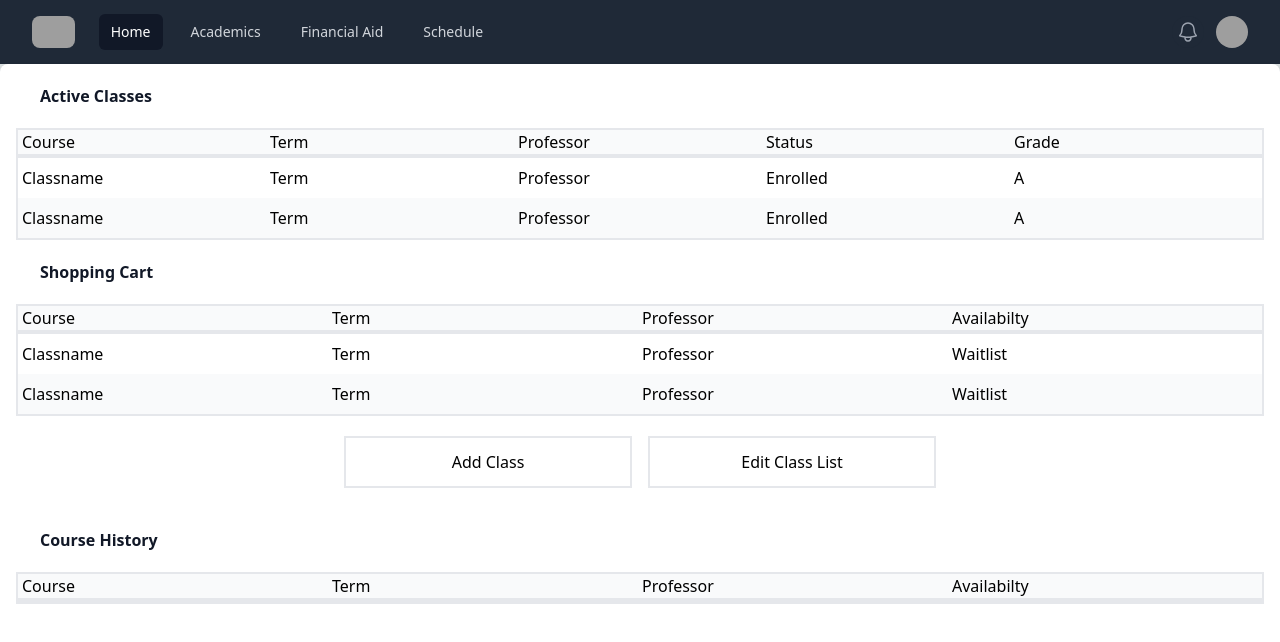
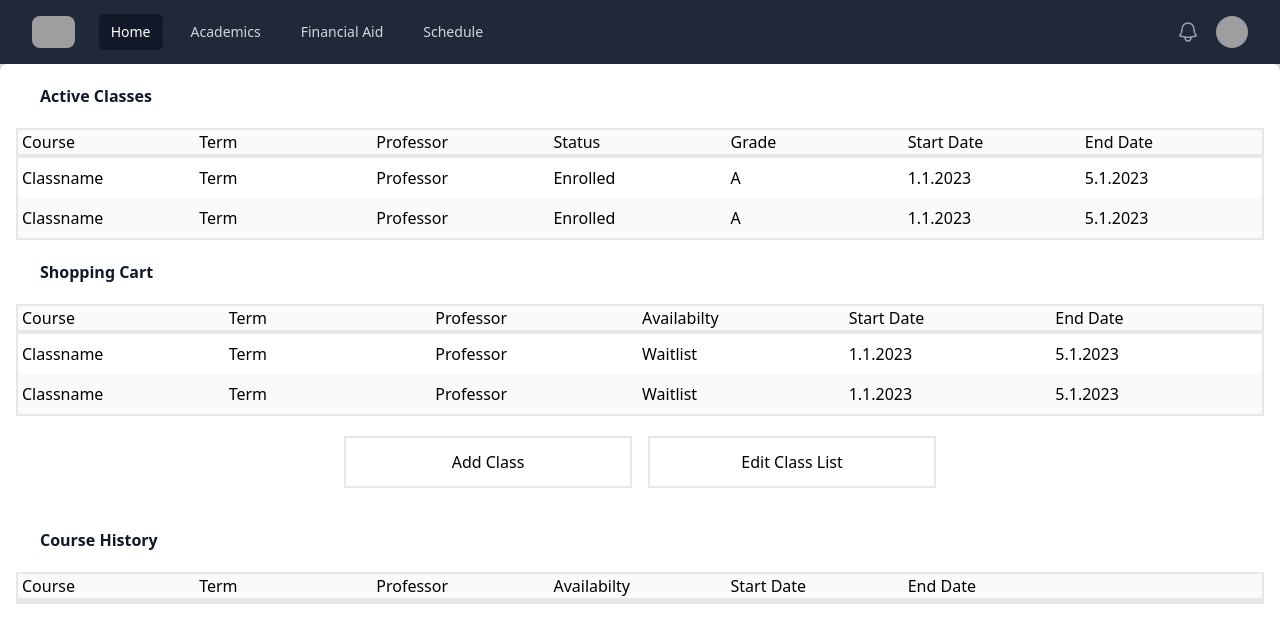
Before and after one commit to YazanSalem/PAWsRenovationNextJS, a Next.js app in the folder paws-renovation/: page /academics in a window 1280 px wide. Shown: the top 642 px of the page. Built offline with nearby package versions, Linux system fonts and the light colour scheme; grey boxes are pictures that could not be loaded.

Commit message:
Added start date and end date

```diff
--- a/paws-renovation/app/academics/page.tsx
+++ b/paws-renovation/app/academics/page.tsx
@@ -1,6 +1,6 @@
 import Footer from '../components/footer'
 import Navbar from "../components/navbar"
-
+// Class Start time - Class End time (24 hour format)
 export default function Academics(){
     return(
         <>
@@ -11,7 +11,7 @@ export default function Academics(){
             </div>
             <div className="border-2 border-gray-200">
                     <div className="border-b-4 border-thick border-black-100">
-                        <div className="bg-gray-50 px-12 py-0 sm:grid sm:grid-cols-5 sm:gap-1 sm:px-1">
+                        <div className="bg-gray-50 px-12 py-0 sm:grid sm:grid-cols-7 sm:gap-1 sm:px-1">
                             <dt className="text-medium font-medium text-black-500">Course</dt>
 
                             <dt className="text-medium font-medium text-black-500">Term</dt>
@@ -21,10 +21,14 @@ export default function Academics(){
                             <dt className="text-medium font-medium text-black-500">Status</dt>
 
                             <dt className="text-medium font-medium text-black-500">Grade</dt>
+
+                            <dt className="text-medium font-medium text-black-500">Start Date</dt>
+
+                            <dt className="text-medium font-medium text-black-500">End Date</dt>
                         </div>
                     </div>
                     <div>
-                        <div className="bg-teal bg-opacity-25 px-12 py-2 sm:grid sm:grid-cols-5 sm:gap-1 sm:px-1">
+                        <div className="bg-teal bg-opacity-25 px-12 py-2 sm:grid sm:grid-cols-7 sm:gap-1 sm:px-1">
                             <dt className="text-small font-small text-black-500">Classname</dt>
 
                             <dt className="text-small font-small text-black-500">Term</dt>
@@ -34,10 +38,14 @@ export default function Academics(){
                             <dt className="text-medium font-small text-black-500">Enrolled</dt>
 
                             <dt className="text-medium font-medium text-black-500">A</dt>
+
+                            <dt className="text-medium font-medium text-black-500">1.1.2023</dt>
+
+                            <dt className="text-medium font-medium text-black-500">5.1.2023</dt>
                         </div>
                     </div>
                     <div>
-                        <div className="bg-gray-50 px-12 py-2 sm:grid sm:grid-cols-5 sm:gap-1 sm:px-1">
+                        <div className="bg-gray-50 px-12 py-2 sm:grid sm:grid-cols-7 sm:gap-1 sm:px-1">
                             <dt className="text-small font-small text-black-500">Classname</dt>
 
                             <dt className="text-small font-small text-black-500">Term</dt>
@@ -47,6 +55,10 @@ export default function Academics(){
                             <dt className="text-medium font-small text-black-500">Enrolled</dt>
 
                             <dt className="text-medium font-medium text-black-500">A</dt>
+
+                            <dt className="text-medium font-medium text-black-500">1.1.2023</dt>
+
+                            <dt className="text-medium font-medium text-black-500">5.1.2023</dt>
                         </div>
                     </div>
             </div>
@@ -55,7 +67,7 @@ export default function Academics(){
             </div>
             <div className="border-2 border-gray-200">
                     <div className="border-b-4 border-thick border-black-100">
-                        <div className="bg-gray-50 px-12 py-0 sm:grid sm:grid-cols-4 sm:gap-1 sm:px-1">
+                        <div className="bg-gray-50 px-12 py-0 sm:grid sm:grid-cols-6 sm:gap-1 sm:px-1">
                             <dt className="text-medium font-medium text-black-500">Course</dt>
 
                             <dt className="text-medium font-medium text-black-500">Term</dt>
@@ -63,10 +75,14 @@ export default function Academics(){
                             <dt className="text-medium font-medium text-black-500">Professor</dt>
 
                             <dt className="text-medium font-medium text-black-500">Availabilty</dt>
+
+                            <dt className="text-medium font-medium text-black-500">Start Date</dt>
+
+                            <dt className="text-medium font-medium text-black-500">End Date</dt>
                         </div>
                     </div>
                     <div>
-                        <div className="bg-teal bg-opacity-25 px-12 py-2 sm:grid sm:grid-cols-4 sm:gap-1 sm:px-1">
+                        <div className="bg-teal bg-opacity-25 px-12 py-2 sm:grid sm:grid-cols-6 sm:gap-1 sm:px-1">
                             <dt className="text-small font-small text-black-500">Classname</dt>
 
                             <dt className="text-small font-small text-black-500">Term</dt>
@@ -74,10 +90,14 @@ export default function Academics(){
                             <dt className="text-small font-small text-black-500">Professor</dt>
 
                             <dt className="text-medium font-small text-black-500">Waitlist</dt>
+
+                            <dt className="text-medium font-medium text-black-500">1.1.2023</dt>
+
+                            <dt className="text-medium font-medium text-black-500">5.1.2023</dt>
                         </div>
                     </div>
                     <div>
-                        <div className="bg-gray-50 px-12 py-2 sm:grid sm:grid-cols-4 sm:gap-1 sm:px-1">
+                        <div className="bg-gray-50 px-12 py-2 sm:grid sm:grid-cols-6 sm:gap-1 sm:px-1">
                             <dt className="text-small font-small text-black-500">Classname</dt>
 
                             <dt className="text-small font-small text-black-500">Term</dt>
@@ -85,6 +105,10 @@ export default function Academics(){
                             <dt className="text-small font-small text-black-500">Professor</dt>
 
                             <dt className="text-medium font-small text-black-500">Waitlist</dt>
+
+                            <dt className="text-medium font-medium text-black-500">1.1.2023</dt>
+
+                            <dt className="text-medium font-medium text-black-500">5.1.2023</dt>
                         </div>
                     </div>
             </div>
@@ -103,7 +127,7 @@ export default function Academics(){
             </div>
             <div className="border-2 border-gray-200">
                     <div className="border-b-4 border-thick border-black-100">
-                        <div className="bg-gray-50 px-12 py-0 sm:grid sm:grid-cols-4 sm:gap-1 sm:px-1">
+                        <div className="bg-gray-50 px-12 py-0 sm:grid sm:grid-cols-7 sm:gap-1 sm:px-1">
                             <dt className="text-medium font-medium text-black-500">Course</dt>
 
                             <dt className="text-medium font-medium text-black-500">Term</dt>
@@ -111,6 +135,10 @@ export default function Academics(){
                             <dt className="text-medium font-medium text-black-500">Professor</dt>
 
                             <dt className="text-medium font-medium text-black-500">Availabilty</dt>
+
+                            <dt className="text-medium font-medium text-black-500">Start Date</dt>
+
+                            <dt className="text-medium font-medium text-black-500">End Date</dt>
                         </div>
                     </div>
             </div>
--- a/paws-renovation/app/classlist/page.tsx
+++ b/paws-renovation/app/classlist/page.tsx
@@ -18,7 +18,7 @@ export default function ClassList(){
             </div>
             <div className="border-2 mx-4 border-gray-200">
                     <div className="border-b-4 border-thick border-black-100">
-                        <div className="bg-gray-50 px-12 py-0 sm:grid sm:grid-cols-4 sm:gap-1 sm:px-1">
+                        <div className="bg-gray-50 px-12 py-0 sm:grid sm:grid-cols-6 sm:gap-1 sm:px-1">
                             <dt className="text-medium font-medium text-black-500">Course Name</dt>
 
                             <dt className="text-medium font-medium text-black-500">Term</dt>
@@ -26,10 +26,14 @@ export default function ClassList(){
                             <dt className="text-medium font-medium text-black-500">Professor</dt>
 
                             <dt className="text-medium font-medium text-black-500">Availabilty</dt>
+
+                            <dt className="text-medium font-medium text-black-500">Start Date</dt>
+
+                            <dt className="text-medium font-medium text-black-500">End Date</dt>
                         </div>
                     </div>
                     <div className='overflow-auto h-200'>
-                        <div className="bg-teal bg-opacity-25 px-12 py-2 sm:grid sm:grid-cols-4 sm:gap-1 sm:px-1">
+                        <div className="bg-teal bg-opacity-25 px-12 py-2 sm:grid sm:grid-cols-6 sm:gap-1 sm:px-1">
                             <dt className="text-small font-small text-black-500">History 101</dt>
 
                             <dt className="text-small font-small text-black-500">Fall 2023</dt>
@@ -40,8 +44,12 @@ export default function ClassList(){
                                 <dt><CheckCircleIcon className="h-5 w-5 border-green-10 flex-shrink-0 text-black-400 fill-green" aria-hidden="true"></CheckCircleIcon></dt>
                                 <dt className='align-left'>Available</dt>
                             </dt>
+
+                            <dt className="text-medium font-medium text-black-500">1.1.2023</dt>
+
+                            <dt className="text-medium font-medium text-black-500">5.1.2023</dt>
                         </div>
-                        <div className="bg-gray-50 px-12 py-2 sm:grid sm:grid-cols-4 sm:gap-1 sm:px-1">
+                        <div className="bg-gray-50 px-12 py-2 sm:grid sm:grid-cols-6 sm:gap-1 sm:px-1">
                             <dt className="text-small font-small text-black-500">English 101</dt>
 
                             <dt className="text-small font-small text-black-500">Fall 2023</dt>
@@ -52,8 +60,12 @@ export default function ClassList(){
                                 <dt><StopCircleIcon className="h-5 w-5 border-green-10 flex-shrink-0 text-black-400 fill-green" aria-hidden="true"></StopCircleIcon></dt>
                                 <dt className='align-left'>Full</dt>
                             </dt>
+
+                            <dt className="text-medium font-medium text-black-500">1.1.2023</dt>
+
+                            <dt className="text-medium font-medium text-black-500">5.1.2023</dt>
                         </div>
-                        <div className="bg-teal bg-opacity-25 px-12 py-2 sm:grid sm:grid-cols-4 sm:gap-1 sm:px-1">
+                        <div className="bg-teal bg-opacity-25 px-12 py-2 sm:grid sm:grid-cols-6 sm:gap-1 sm:px-1">
                             <dt className="text-small font-small text-black-500">Computer Science 101</dt>
 
                             <dt className="text-small font-small text-black-500">Fall 2023</dt>
@@ -64,6 +76,10 @@ export default function ClassList(){
                                 <dt><ExclamationCircleIcon className="h-5 w-5 border-green-10 flex-shrink-0 text-black-400 fill-green" aria-hidden="true"></ExclamationCircleIcon></dt>
                                 <dt className='align-left'>Waitlist</dt>
                             </dt>
+
+                            <dt className="text-medium font-medium text-black-500">1.1.2023</dt>
+
+                            <dt className="text-medium font-medium text-black-500">5.1.2023</dt>
                         </div>
                     </div>
             </div>
```
